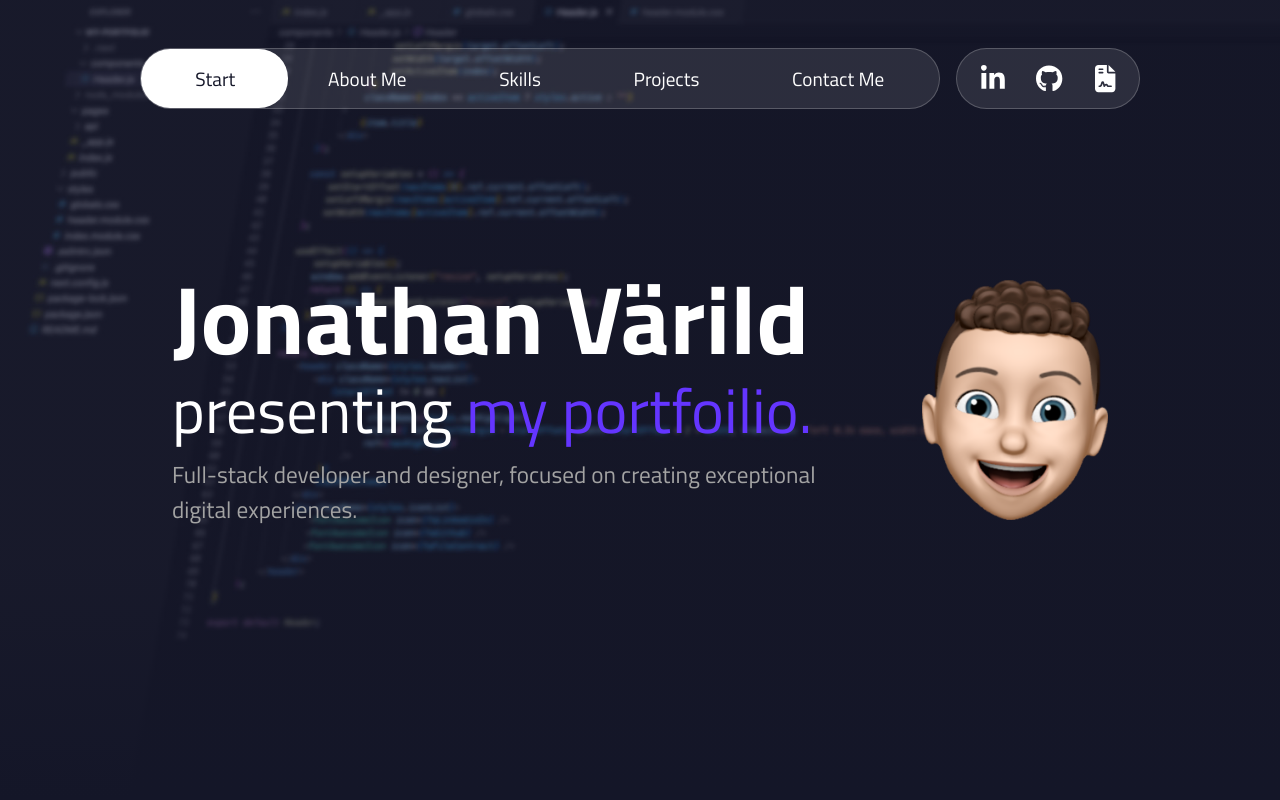
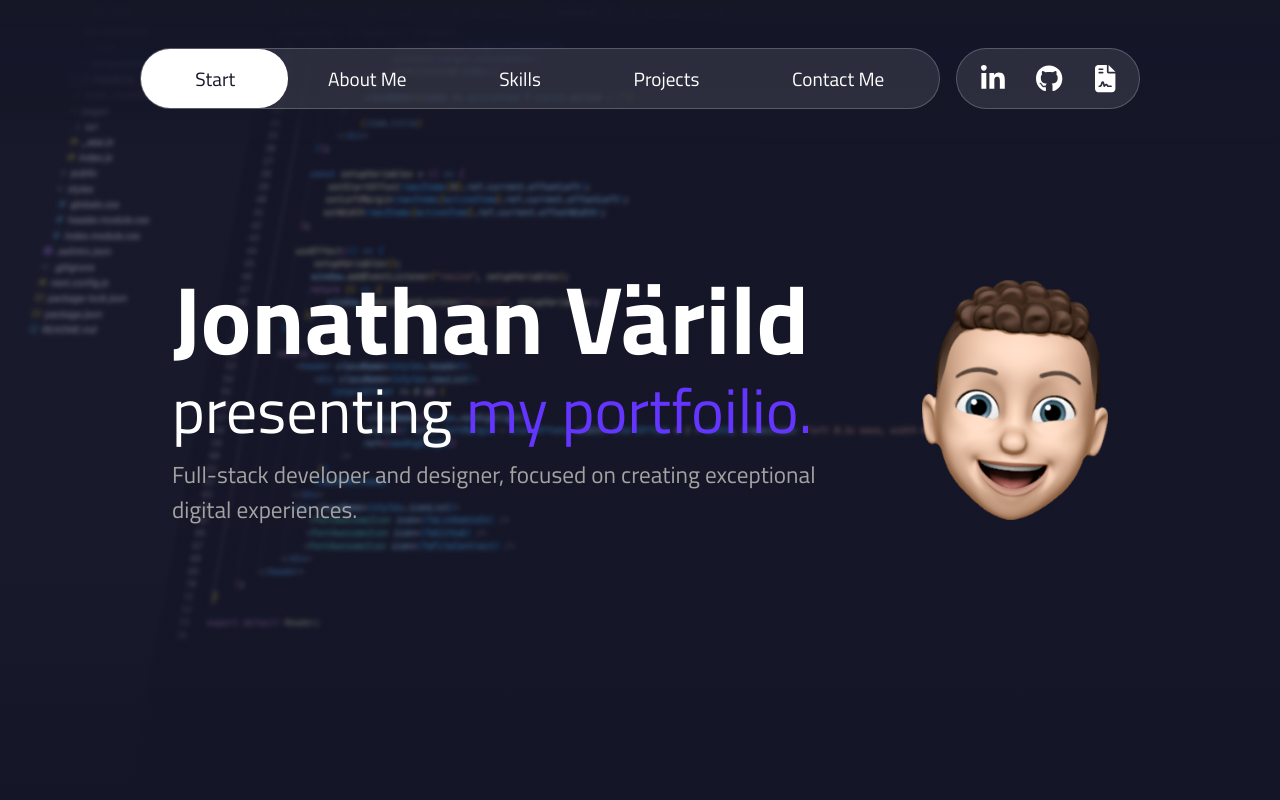
Before and after one commit to JonathanVarild/my-portfolio, a Next.js app: page / in a window 1280 px wide. Shown: the top 800 px of the page. Built offline with nearby package versions, Linux system fonts and the light colour scheme.

Commit message:
Add background gradient to Header

```diff
--- a/components/Header.js
+++ b/components/Header.js
@@ -55,6 +55,7 @@ function Header() {
 	};
 
 	return (
+		<>
 			<header className={styles.header}>
 				<div className={styles.navList}>
 					{startOffset != 0 && (
@@ -82,6 +83,8 @@ function Header() {
 					<FontAwesomeIcon icon={faFileContract} />
 				</div>
 			</header>
+			<div className={styles.headerBackground} />
+		</>
 	);
 }
 
--- a/styles/header.module.css
+++ b/styles/header.module.css
@@ -59,3 +59,11 @@
 	padding-block: 0.5rem;
 	color: transparent;
 }
+
+.headerBackground {
+	position: fixed;
+	width: 100%;
+	height: calc(var(--block-margin) + 6rem);
+	background: linear-gradient(to top, rgba(21, 23, 39, 0), rgba(21, 23, 39, 0.73) 25.63%, rgba(20, 22, 41, 0.88) 60.92%, rgba(21, 23, 39, 0.97));
+	z-index: 9998;
+}
```
Lines whose indentation alone changed are shown as unchanged.
